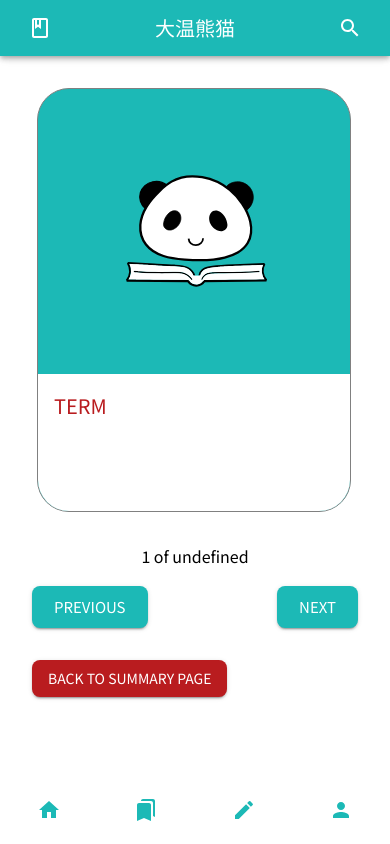
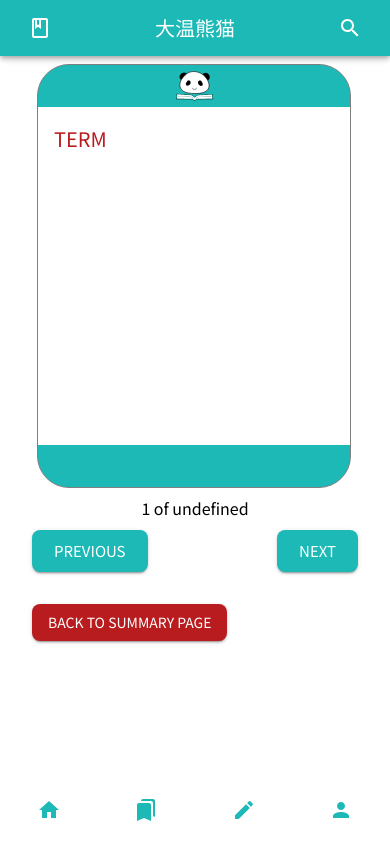
Before and after one commit to de2008de/vanpanda_quiz_card_ui, a React (Create React App) app: page /studyCard/flashcard in a window 390 px wide. Built offline with nearby package versions, Linux system fonts and the light colour scheme; no server answers; what react-stripe-elements would draw is missing.

Commit message:
Resize flashcard to accommondate small screen + Allow 80% of the card space for term text + Only show logo on top and the logo size should be small

```diff
--- a/src/assets/css/card/Flashcard.css
+++ b/src/assets/css/card/Flashcard.css
@@ -41,7 +41,7 @@
     position: relative;
     transform-style: preserve-3d;
     transform: rotateY(180deg);
-    margin: 2rem auto;
+    margin: 0.5rem auto;
     height: 50vh;
     width: 80vw;
 }
--- a/src/components/Card/Flashcard.js
+++ b/src/components/Card/Flashcard.js
@@ -15,11 +15,12 @@ const useStyles = makeStyles(theme => ({
     cardBackHeader: {
         display: "flex",
         justifyContent: "center",
-        padding: "1rem",
-        height: "60%"
+        alignItems: "center",
+        height: "10%"
     },
     cardBackPicture: {
-        width: "10rem"
+        width: "100%",
+        height: "100%"
     },
     cardBack: {
         transform: "rotateY(180deg)"
@@ -33,7 +34,7 @@ const useStyles = makeStyles(theme => ({
         position: "relative",
         overflow: "hidden",
         boxSizing: "border-box",
-        height: "40%"
+        height: "80%"
     },
     cardFront: {
         position: "absolute",
--- a/src/components/commons/FlashcardPage.js
+++ b/src/components/commons/FlashcardPage.js
@@ -10,13 +10,13 @@ const sStudyCardApi = "/api/v1/card/studycard";
 
 const useStyles = makeStyles(theme => ({
     buttonGroup: {
-        margin: "1rem 2rem 2rem 2rem",
+        margin: "0.5rem 2rem 2rem 2rem",
         display: "flex",
         flexWrap: "wrap"
     },
     cardNumberIndicator: {
         textAlign: "center",
-        margin: "1rem auto"
+        margin: "0.5rem auto"
     }
 }));
 
```
